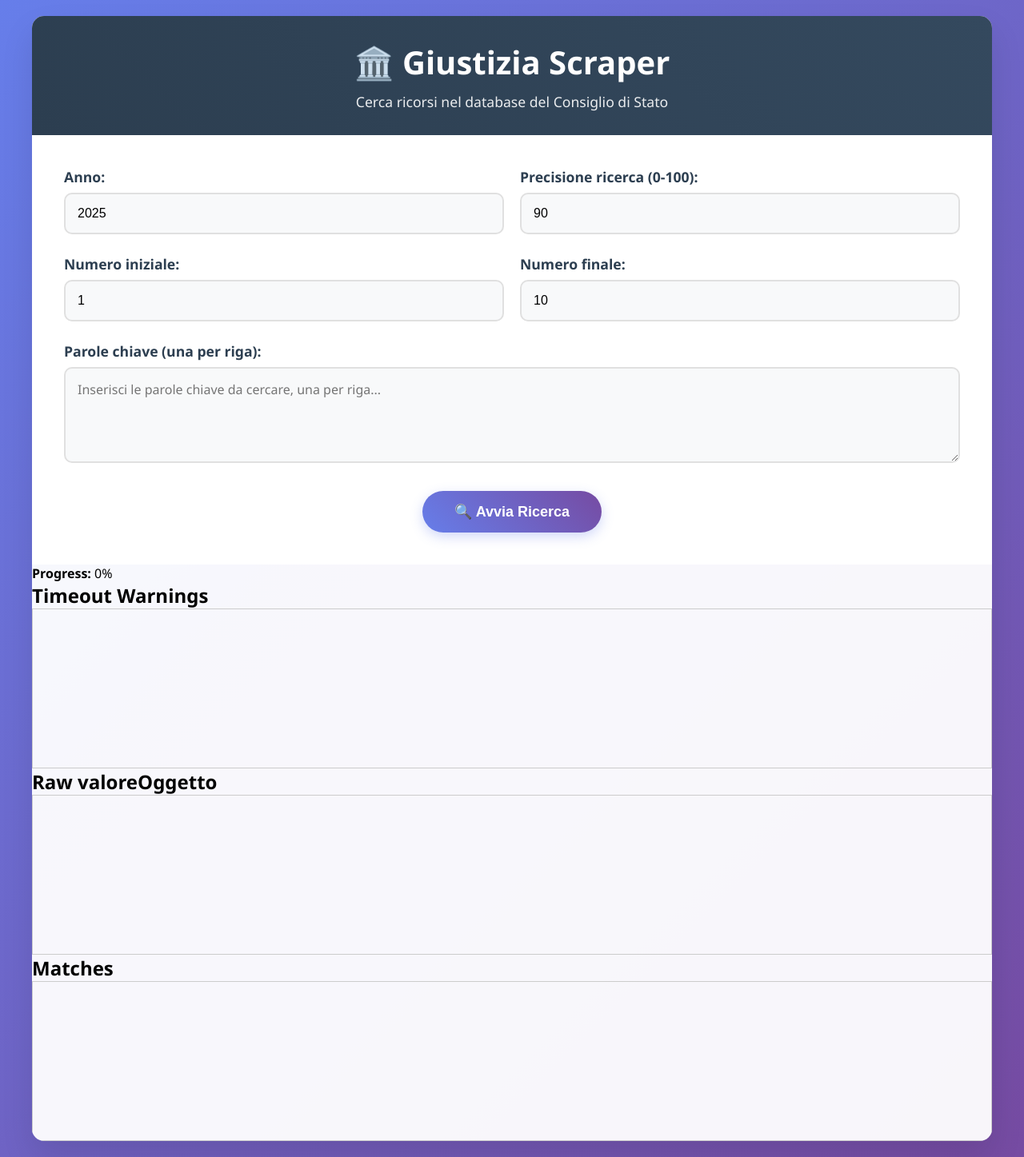
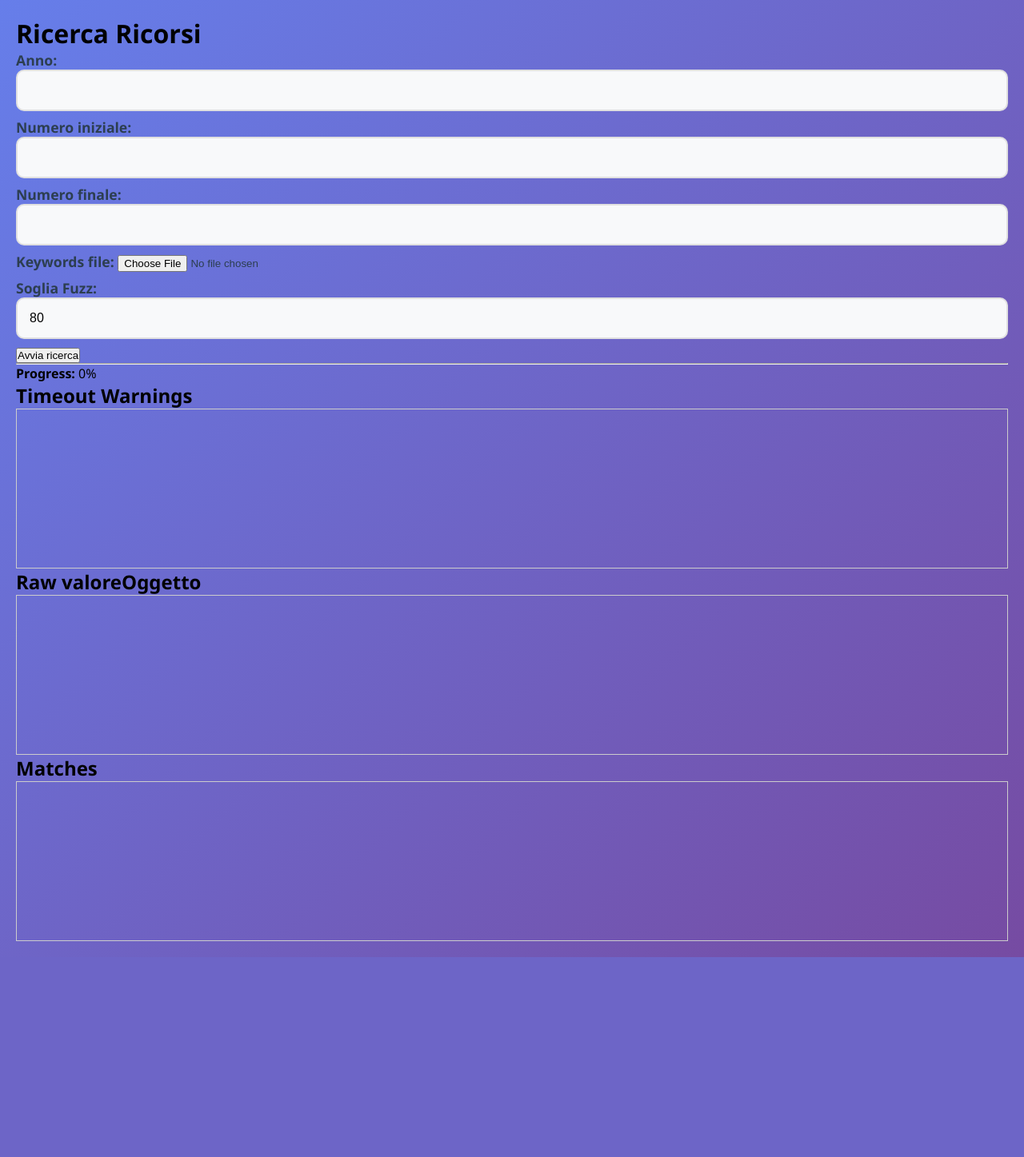
Before and after one commit to Hryuwu/giustizia-scraper, a Flask app: page / in a window 1280 px wide. Shown: the whole page at 80% size. After the commit the page ends 1197 px from the top, so only its background shows below. Run offline with Flask 3, Linux system fonts and the light colour scheme; some libraries are stand-ins or nearby versions.

Commit message:
Update index.html testing

```diff
--- a/templates/index.html
+++ b/templates/index.html
@@ -1,5 +1,5 @@
 <!DOCTYPE html>
-<html lang="it">
+<html>
 <head>
     <meta charset="UTF-8">
     <meta name="viewport" content="width=device-width, initial-scale=1.0">
@@ -7,213 +7,107 @@
     <link rel="stylesheet" href="static/styles.css">
 </head>
 <body>
-    <div class="container">
-        <div class="header">
-            <h1>🏛️ Giustizia Scraper</h1>
-            <p>Cerca ricorsi nel database del Consiglio di Stato</p>
-        </div>
+    <h1>Ricerca Ricorsi</h1>
 
-        <div class="form-container">
-            <form id="scraperForm">
-                <div class="form-row">
-                    <div class="form-group">
-                        <label for="year">Anno:</label>
-                        <input type="number" id="year" name="year" min="2000" max="2025" value="2025" required>
-                    </div>
+    <!-- Your existing form -->
+    <form id="search-form">
+        <label>Anno:
+            <input type="number" id="year" name="year" required>
+        </label>
+        <label>Numero iniziale:
+            <input type="number" id="start_num" name="start_num" required>
+        </label>
+        <label>Numero finale:
+            <input type="number" id="end_num" name="end_num" required>
+        </label>
+        <label>Keywords file:
+            <input type="file" id="keywords" name="keywords" required>
+        </label>
+        <label>Soglia Fuzz:
+            <input type="number" id="fuzz_threshold" name="fuzz_threshold" value="80" required>
+        </label>
+        <button type="submit">Avvia ricerca</button>
+    </form>
 
-                    <div class="form-group">
-                        <label for="precision">Precisione ricerca (0-100):</label>
-                        <input type="number" id="precision" name="precision" min="0" max="100" value="90" required>
-                    </div>
-                </div>
+    <hr>
 
-                <div class="form-row">
-                    <div class="form-group">
-                        <label for="startNum">Numero iniziale:</label>
-                        <input type="number" id="startNum" name="startNum" min="1" value="1" required>
-                    </div>
-
-                    <div class="form-group">
-                        <label for="endNum">Numero finale:</label>
-                        <input type="number" id="endNum" name="endNum" min="1" value="10" required>
-                    </div>
-                </div>
-
-                <div class="form-group">
-                    <label for="keywords">Parole chiave (una per riga):</label>
-                    <textarea id="keywords" name="keywords" placeholder="Inserisci le parole chiave da cercare, una per riga..." required></textarea>
-                </div>
-
-                <div class="btn-container">
-                    <button type="submit" class="btn-primary" id="startBtn">🔍 Avvia Ricerca</button>
-                </div>
-            </form>
-
-            <div class="progress-container" id="progressContainer">
-                <h3 id="progressText">Ricerca in corso...</h3>
-                <div class="progress-bar">
-                    <div class="progress-fill" id="progressFill"></div>
-                </div>
-                <p id="progressStatus">0 / 0 ricorsi processati</p>
-            </div>
-        </div>
-
-        <div>
+    <!-- Progress -->
+    <div>
         <strong>Progress:</strong> <span id="progress-text">0%</span>
     </div>
 
+    <!-- Timeout Warnings -->
     <h2>Timeout Warnings</h2>
     <div id="timeout-log" class="log-box"></div>
 
+    <!-- Raw valoreOggetto -->
     <h2>Raw valoreOggetto</h2>
     <div id="raw-log" class="log-box"></div>
 
+    <!-- Matches -->
     <h2>Matches</h2>
     <div id="matches-log" class="log-box"></div>
-        <div class="results-container" id="resultsContainer">
-            <div class="results-header">
-                <h2>📋 Risultati della Ricerca</h2>
-                <p id="resultsCount"></p>
-            </div>
 
-            <table class="results-table" id="resultsTable">
-                <thead>
-                    <tr>
-                        <th>Parola Chiave</th>
-                        <th>Numero Ricorso</th>
-                        <th>Anno</th>
-                    </tr>
-                </thead>
-                <tbody id="resultsBody">
-                </tbody>
-            </table>
-        </div>
-    </div>
+    <script src="https://cdnjs.cloudflare.com/ajax/libs/socket.io/4.5.4/socket.io.min.js"></script>
+    <script>
+        const socket = io();
 
-    <script>
-        class GiustiziaScraperSimulator {
-            constructor() {
-                this.isRunning = false;
-                this.results = {};
-                this.currentProgress = 0;
-                this.totalSearches = 0;
-            }
+        // Progress update with elapsed time
+        socket.on('progress_update', data => {
+            document.getElementById('progress-text').innerText =
+                `${data.percentage.toFixed(2)}% - ${data.status}`;
+        });
 
-            async simulateSearch(year, startNum, endNum, keywords, precision) {
-                this.totalSearches = endNum - startNum + 1;
-                this.currentProgress = 0;
-                this.results = {};
+        // Timeout warnings
+        socket.on('timeout_warning', data => {
+            const log = document.getElementById('timeout-log');
+            const entry = document.createElement('div');
+            entry.classList.add('log-entry', 'timeout');
+            entry.innerText = `⚠️ Timeout on ${data.case_number}: ${data.reason}`;
+            log.appendChild(entry);
+            log.scrollTop = log.scrollHeight;
+        });
 
-                const progressFill = document.getElementById('progressFill');
-                const progressStatus = document.getElementById('progressStatus');
-                const progressText = document.getElementById('progressText');
+        // Raw valoreOggetto
+        socket.on('raw_content', data => {
+            const log = document.getElementById('raw-log');
+            const entry = document.createElement('div');
+            entry.classList.add('log-entry', 'raw');
+            entry.innerText = `[${data.case_number}] ${data.content}`;
+            log.appendChild(entry);
+            log.scrollTop = log.scrollHeight;
+        });
 
-                for (let num = startNum; num <= endNum; num++) {
-                    if (!this.isRunning) break;
+        // Matches found
+        socket.on('match_found', data => {
+            const log = document.getElementById('matches-log');
+            const entry = document.createElement('div');
+            entry.classList.add('log-entry', 'match');
+            entry.innerText = `✅ Match in ${data.case_number} — Keyword: "${data.keyword}" (Score: ${data.score})`;
+            log.appendChild(entry);
+            log.scrollTop = log.scrollHeight;
+        });
 
-                    const numberStr = num.toString().padStart(5, '0');
-                    progressText.textContent = `Ricerca ricorso ${year}${numberStr}...`;
-
-                    // Simulate random findings (for demo purposes)
-                    if (Math.random() < 0.05) { // 5% chance of finding a keyword
-                        const randomKeyword = keywords[Math.floor(Math.random() * keywords.length)];
-                        if (!this.results[randomKeyword]) {
-                            this.results[randomKeyword] = [];
-                        }
-                        this.results[randomKeyword].push(numberStr);
-                    }
-
-                    this.currentProgress++;
-                    const percentage = (this.currentProgress / this.totalSearches) * 100;
-                    progressFill.style.width = percentage + '%';
-                    progressStatus.textContent = `${this.currentProgress} / ${this.totalSearches} ricorsi processati`;
-
-                    // Simulate processing time
-                    await new Promise(resolve => setTimeout(resolve, 50));
-                }
-            }
-
-            start() {
-                this.isRunning = true;
-            }
-
-            stop() {
-                this.isRunning = false;
-            }
-        }
-
-        const scraper = new GiustiziaScraperSimulator();
-
-        document.getElementById('scraperForm').addEventListener('submit', async (e) => {
+        // Handle form submission (send to backend via Socket.IO)
+        document.getElementById('search-form').addEventListener('submit', e => {
             e.preventDefault();
 
             const formData = new FormData(e.target);
-            const year = parseInt(formData.get('year'));
-            const startNum = parseInt(formData.get('startNum'));
-            const endNum = parseInt(formData.get('endNum'));
-            const precision = parseInt(formData.get('precision'));
-            const keywordsText = formData.get('keywords').trim();
+            const payload = {
+                year: formData.get('year'),
+                start_num: parseInt(formData.get('start_num')),
+                end_num: parseInt(formData.get('end_num')),
+                fuzz_threshold: parseInt(formData.get('fuzz_threshold'))
+            };
 
-            if (!keywordsText) {
-                alert('Inserisci almeno una parola chiave!');
-                return;
-            }
-
-            if (startNum > endNum) {
-                alert('Il numero iniziale deve essere minore o uguale al numero finale!');
-                return;
-            }
-
-            const keywords = keywordsText.split('\n').filter(k => k.trim()).map(k => k.trim().toLowerCase());
-
-            // Show progress container
-            document.getElementById('progressContainer').style.display = 'block';
-            document.getElementById('resultsContainer').style.display = 'none';
-            document.getElementById('startBtn').disabled = true;
-            document.getElementById('startBtn').textContent = '⏸️ Ricerca in corso...';
-
-            scraper.start();
-            await scraper.simulateSearch(year, startNum, endNum, keywords, precision);
-
-            // Show results
-            displayResults(scraper.results, year);
-
-            // Reset UI
-            document.getElementById('progressContainer').style.display = 'none';
-            document.getElementById('startBtn').disabled = false;
-            document.getElementById('startBtn').textContent = '🔍 Avvia Ricerca';
+            const file = formData.get('keywords');
+            const reader = new FileReader();
+            reader.onload = function(evt) {
+                payload.keywords = evt.target.result.split('\n').map(k => k.trim()).filter(Boolean);
+                socket.emit('start_search', payload);
+            };
+            reader.readAsText(file);
         });
-
-        function displayResults(results, year) {
-            const resultsContainer = document.getElementById('resultsContainer');
-            const resultsBody = document.getElementById('resultsBody');
-            const resultsCount = document.getElementById('resultsCount');
-
-            resultsBody.innerHTML = '';
-
-            const totalMatches = Object.values(results).reduce((sum, arr) => sum + arr.length, 0);
-
-            if (totalMatches === 0) {
-                resultsBody.innerHTML = '<tr><td colspan="3" class="no-results">Nessun risultato trovato</td></tr>';
-                resultsCount.textContent = 'Nessun ricorso trovato con le parole chiave specificate.';
-            } else {
-                Object.entries(results).forEach(([keyword, numbers]) => {
-                    numbers.forEach(numberStr => {
-                        const row = document.createElement('tr');
-                        row.innerHTML = `
-                            <td><span class="keyword-tag">${keyword}</span></td>
-                            <td><span class="case-number">${year}${numberStr}</span></td>
-                            <td>${year}</td>
-                        `;
-                        resultsBody.appendChild(row);
-                    });
-                });
-
-                resultsCount.textContent = `Trovati ${totalMatches} risultati in ${Object.keys(results).length} parole chiave diverse.`;
-            }
-
-            resultsContainer.style.display = 'block';
-        }
     </script>
 </body>
 </html>
```
